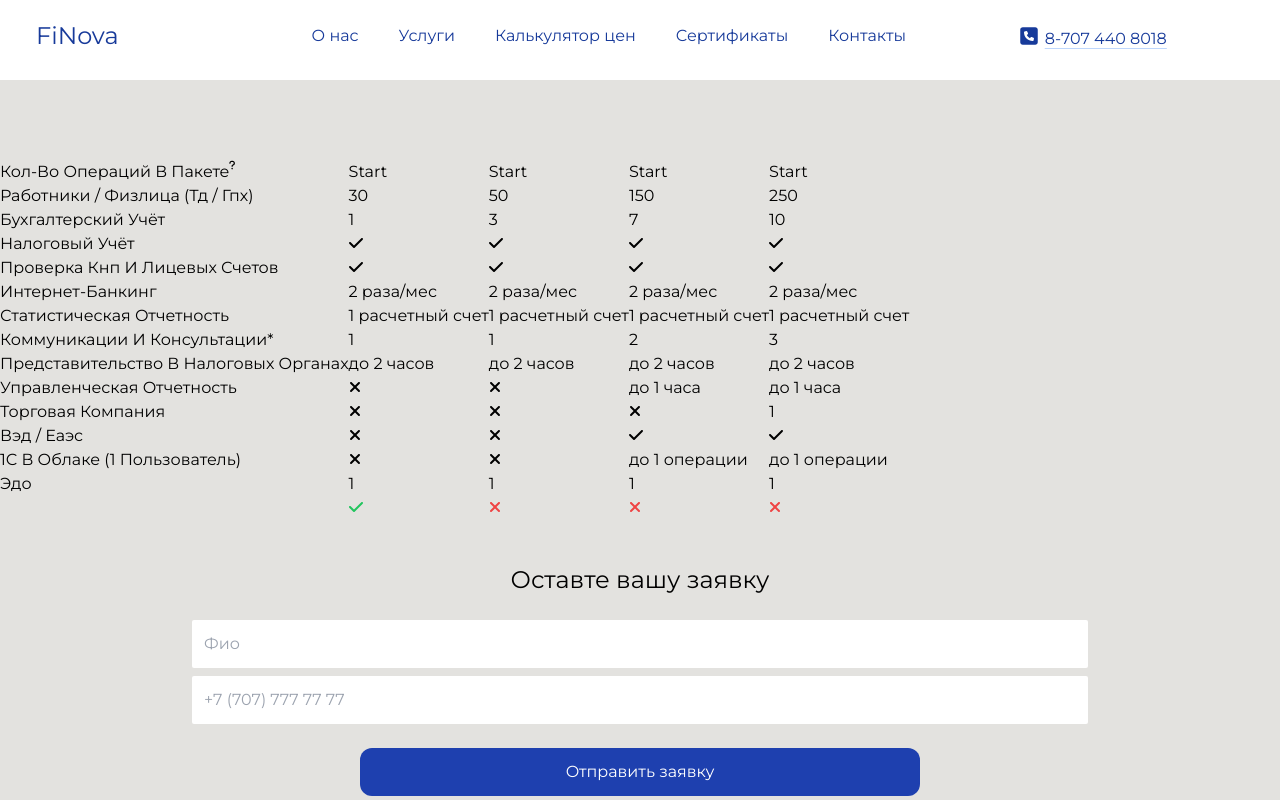
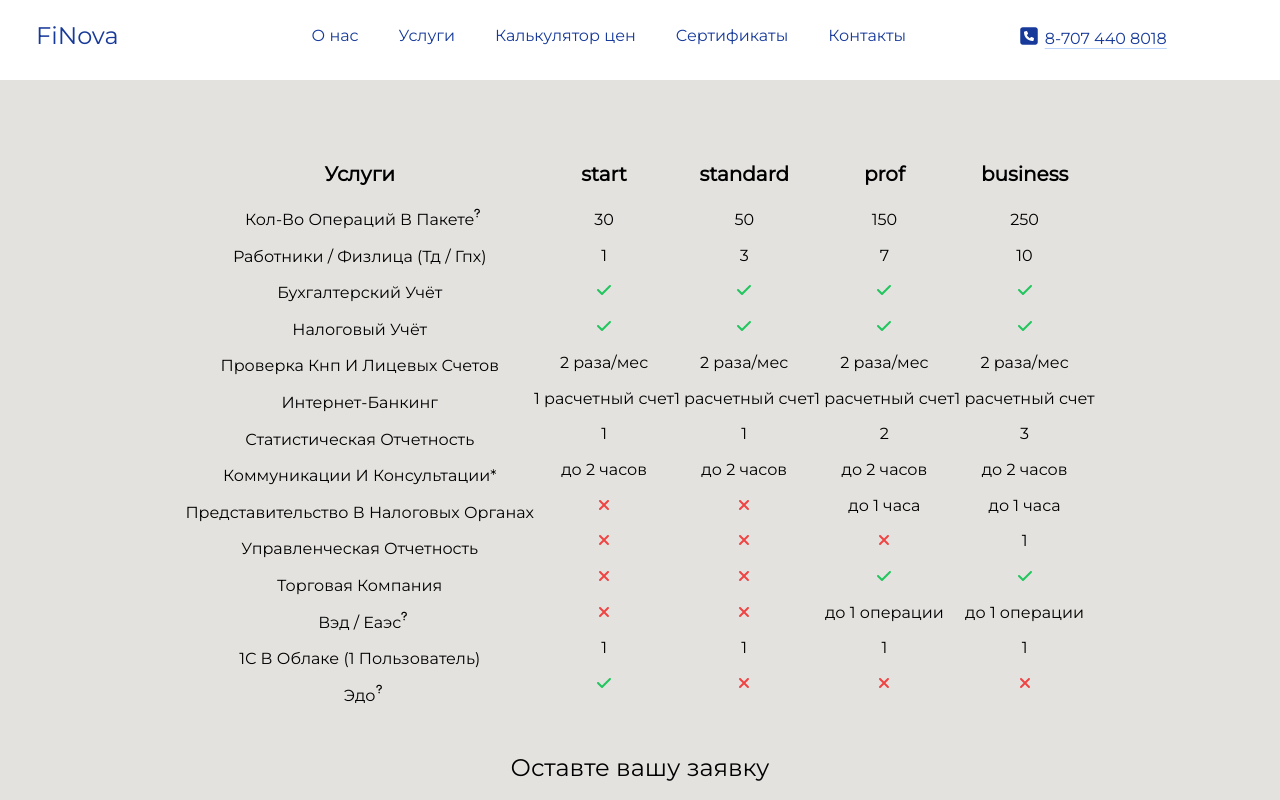
Before and after one commit to AdamDimErt/finbuh, a React (Create React App) app: page / in a window 1280 px wide. Shown: the top 800 px of the page. Built offline with nearby package versions, Linux system fonts and the light colour scheme.

Commit message:
update tariff

```diff
--- a/src/components/tariff/Index.jsx
+++ b/src/components/tariff/Index.jsx
@@ -11,9 +11,10 @@ import TariffPlan from "./TariffPlan";
 
 const Index = () => {
   return (
-    <div className='tariff pt-20 flex'>
+    <div className='tariff pt-20 flex justify-center'>
       <div className=''>
-        <ul>
+        <h3 className='text-center text-xl font-bold mb-5'>Услуги</h3>
+        <ul className='flex flex-col items-center justify-between h-[500px]'>
           <li>
             <p
               id='docs'
@@ -65,8 +66,13 @@ const Index = () => {
               data-tooltip-content='Внешнеэкономическая Деятельность'
               data-tooltip-place='top'
               id='VED'
+              className=' relative'
             >
               Вэд / Еаэс
+              <FontAwesomeIcon
+                className=' absolute top-0 text-[10px]'
+                icon={faQuestion}
+              />
             </p>
             <Tooltip anchorId='VED' />
           </li>
@@ -78,8 +84,13 @@ const Index = () => {
               id='Do'
               data-tooltip-content='Электронный Документооборот'
               data-tooltip-place='top'
+              className='relative'
             >
               Эдо
+              <FontAwesomeIcon
+                className=' absolute top-0 text-[10px]'
+                icon={faQuestion}
+              />
               <Tooltip anchorId='Do' />
             </p>
           </li>
--- a/src/components/tariff/TariffPlan.jsx
+++ b/src/components/tariff/TariffPlan.jsx
@@ -2,14 +2,14 @@
 
 import { FontAwesomeIcon } from "@fortawesome/react-fontawesome";
 import React from "react";
-import { faCheck, faXmark, faQuestion } from "@fortawesome/free-solid-svg-icons";
+import { faCheck, faXmark } from "@fortawesome/free-solid-svg-icons";
 
 const TariffPlan = ({ value }) => {
-  value == "start" ? console.log("da") : console.log("net");
+  value === "start" ? console.log("da") : console.log("net");
   return (
     <div className='start'>
-      <h3>Start</h3>
-      <ul>
+      <h3 className='text-center text-xl font-bold mb-5'>{value}</h3>
+      <ul className='flex flex-col items-center justify-between h-[500px]'>
         <li>
           {value === "start"
             ? 30
@@ -34,10 +34,10 @@ const TariffPlan = ({ value }) => {
             : null}
         </li>
         <li>
-          <FontAwesomeIcon icon={faCheck} />
+          <FontAwesomeIcon className=' text-green-500' icon={faCheck} />
         </li>
         <li>
-          <FontAwesomeIcon icon={faCheck} />
+          <FontAwesomeIcon className=' text-green-500' icon={faCheck} />
         </li>
         <li>2 раза/мес</li>
         <li>1 расчетный счет</li>
@@ -55,9 +55,9 @@ const TariffPlan = ({ value }) => {
         <li>до 2 часов</li>
         <li>
           {value === "start" ? (
-            <FontAwesomeIcon icon={faXmark} />
+            <FontAwesomeIcon className=' text-red-500' icon={faXmark} />
           ) : value === "standard" ? (
-            <FontAwesomeIcon icon={faXmark} />
+            <FontAwesomeIcon className=' text-red-500' icon={faXmark} />
           ) : value === "prof" ? (
             "до 1 часа"
           ) : value === "business" ? (
@@ -67,31 +67,31 @@ const TariffPlan = ({ value }) => {
         <li>
           {" "}
           {value === "start" ? (
-            <FontAwesomeIcon icon={faXmark} />
+            <FontAwesomeIcon className=' text-red-500' icon={faXmark} />
           ) : value === "standard" ? (
-            <FontAwesomeIcon icon={faXmark} />
+            <FontAwesomeIcon className=' text-red-500' icon={faXmark} />
           ) : value === "prof" ? (
-            <FontAwesomeIcon icon={faXmark} />
+            <FontAwesomeIcon className=' text-red-500' icon={faXmark} />
           ) : value === "business" ? (
             1
           ) : null}
         </li>
         <li>
           {value === "start" ? (
-            <FontAwesomeIcon icon={faXmark} />
+            <FontAwesomeIcon className=' text-red-500' icon={faXmark} />
           ) : value === "standard" ? (
-            <FontAwesomeIcon icon={faXmark} />
+            <FontAwesomeIcon className=' text-red-500' icon={faXmark} />
           ) : value === "prof" ? (
-            <FontAwesomeIcon icon={faCheck} />
+            <FontAwesomeIcon className=' text-green-500' icon={faCheck} />
           ) : value === "business" ? (
-            <FontAwesomeIcon icon={faCheck} />
+            <FontAwesomeIcon className=' text-green-500' icon={faCheck} />
           ) : null}
         </li>
         <li>
           {value === "start" ? (
-            <FontAwesomeIcon icon={faXmark} />
+            <FontAwesomeIcon className=' text-red-500' icon={faXmark} />
           ) : value === "standard" ? (
-            <FontAwesomeIcon icon={faXmark} />
+            <FontAwesomeIcon className=' text-red-500' icon={faXmark} />
           ) : value === "prof" ? (
             "до 1 операции"
           ) : value === "business" ? (
@@ -107,6 +107,7 @@ const TariffPlan = ({ value }) => {
             <FontAwesomeIcon className=' text-red-500' icon={faXmark} />
           )}
         </li>
+        <li className=''></li>
       </ul>
     </div>
   );
```
